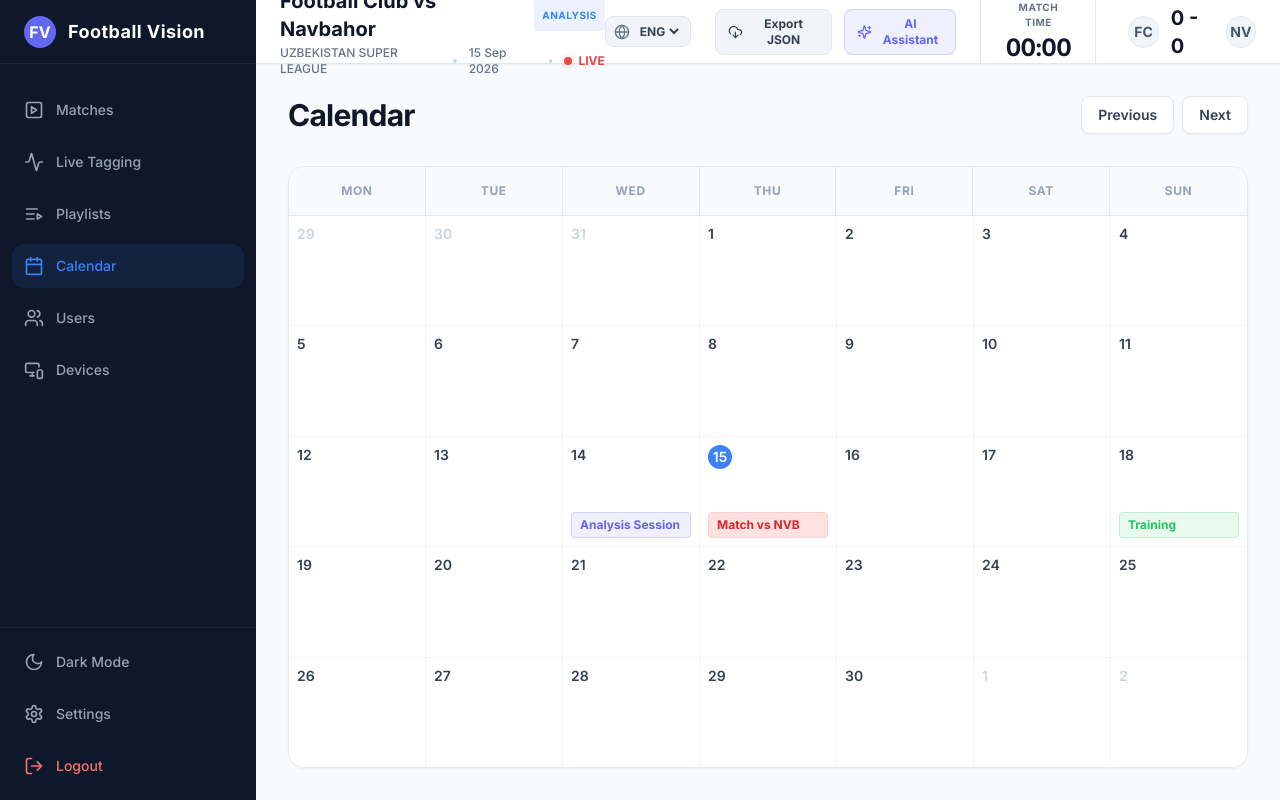
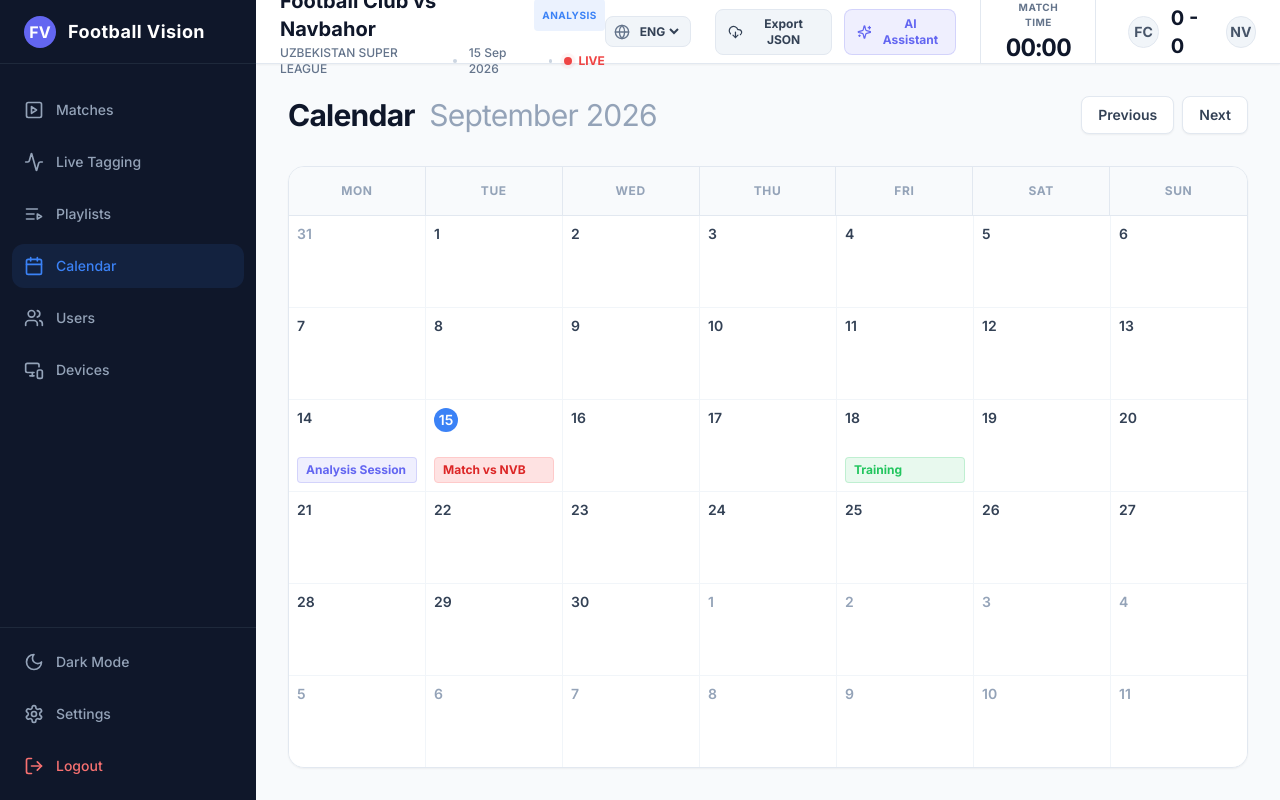
Before and after one commit to kama541/footbol-analis, a React (Vite) app: page /calendar in a window 1280 px wide. Built offline with nearby package versions, Linux system fonts and the light colour scheme.

Commit message:
feat: improve tagging panel, calendar, matches, and playlist details

```diff
--- a/src/App.tsx
+++ b/src/App.tsx
@@ -5,6 +5,7 @@ import TopHeader from './components/TopHeader';
 import LiveTagging from './pages/LiveTagging';
 import Matches from './pages/Matches';
 import Playlists from './pages/Playlists';
+import PlaylistDetail from './pages/PlaylistDetail';
 import Calendar from './pages/Calendar';
 import Users from './pages/Users';
 import Devices from './pages/Devices';
@@ -27,6 +28,7 @@ function App() {
                 <Route path="/live" element={<LiveTagging />} />
                 <Route path="/matches" element={<Matches />} />
                 <Route path="/playlists" element={<Playlists />} />
+                <Route path="/playlists/:id" element={<PlaylistDetail />} />
                 <Route path="/calendar" element={<Calendar />} />
                 <Route path="/users" element={<Users />} />
                 <Route path="/devices" element={<Devices />} />
--- a/src/components/RecentEvents.tsx
+++ b/src/components/RecentEvents.tsx
@@ -20,7 +20,7 @@ const getBadgeColor = (category: EventCategory) => {
 };
 
 const RecentEvents = () => {
-  const { events, deleteEvent, setCurrentTime } = useMatch();
+  const { events, deleteEvent, setCurrentTime, pauseMatch } = useMatch();
   const { t } = useTranslation();
 
   return (
@@ -38,7 +38,10 @@ const RecentEvents = () => {
             <div
               key={event.id}
               className="group bg-white dark:bg-slate-800 border border-slate-100 dark:border-slate-700 rounded-xl p-3 shadow-sm hover:border-football-blue/30 transition-colors cursor-pointer"
-              onClick={() => setCurrentTime(event.time)}
+              onClick={() => {
+                setCurrentTime(Math.max(0, event.time - 5));
+                pauseMatch();
+              }}
             >
               <div className="flex justify-between items-start mb-2">
                 <div className="flex items-center gap-2">
--- a/src/context/MatchContext.tsx
+++ b/src/context/MatchContext.tsx
@@ -48,6 +48,7 @@ interface MatchContextType {
   players: PlayerStat[];
   matchStats: MatchStatsType;
   togglePlay: () => void;
+  pauseMatch: () => void;
   setCurrentTime: (time: number) => void;
   addEvent: (event: Omit<MatchEvent, 'id'>) => void;
   deleteEvent: (id: string) => void;
@@ -115,6 +116,7 @@ export const MatchProvider = ({ children }: { children: ReactNode }) => {
   }, [isPlaying]);
 
   const togglePlay = () => setIsPlaying(!isPlaying);
+  const pauseMatch = () => setIsPlaying(false);
   const setCurrentTime = (time: number) => setCurrentTimeState(time);
 
   const addEvent = (eventData: Omit<MatchEvent, 'id'>) => {
@@ -193,7 +195,7 @@ export const MatchProvider = ({ children }: { children: ReactNode }) => {
   return (
     <MatchContext.Provider value={{
       currentTime, isPlaying, events, players, matchStats,
-      togglePlay, setCurrentTime, addEvent, deleteEvent, updateEvent, exportToJSON
+      togglePlay, pauseMatch, setCurrentTime, addEvent, deleteEvent, updateEvent, exportToJSON
     }}>
       {children}
     </MatchContext.Provider>
--- a/src/pages/Calendar.tsx
+++ b/src/pages/Calendar.tsx
@@ -1,15 +1,70 @@
-import React from 'react';
+import React, { useState } from 'react';
 
 const Calendar = () => {
+  const [currentDate, setCurrentDate] = useState(new Date());
+
+  const year = currentDate.getFullYear();
+  const month = currentDate.getMonth();
+
+  const monthNames = [
+    "January", "February", "March", "April", "May", "June",
+    "July", "August", "September", "October", "November", "December"
+  ];
+
+  const prevMonth = () => {
+    setCurrentDate(new Date(year, month - 1, 1));
+  };
+
+  const nextMonth = () => {
+    setCurrentDate(new Date(year, month + 1, 1));
+  };
+
+  const getDaysInMonth = (y: number, m: number) => new Date(y, m + 1, 0).getDate();
+
+  const getFirstDayOfMonth = (y: number, m: number) => {
+    let day = new Date(y, m, 1).getDay();
+    // Monday = 0, Sunday = 6
+    return day === 0 ? 6 : day - 1;
+  };
+
+  const daysInMonth = getDaysInMonth(year, month);
+  const firstDay = getFirstDayOfMonth(year, month);
+  const daysInPrevMonth = getDaysInMonth(year, month - 1);
+
+  // We use 42 slots to accommodate all possible month shapes (up to 6 weeks)
+  const totalSlots = 42;
+  const gridCells = Array.from({ length: totalSlots });
+
+  const isToday = (d: number) => {
+    const today = new Date();
+    return today.getDate() === d && today.getMonth() === month && today.getFullYear() === year;
+  };
+
+  // Keep some mock events on specific days of any viewed month just to look nice
+  const getMockEvent = (d: number) => {
+    if (d === 14) return { title: 'Analysis Session', type: 'analysis' };
+    if (d === 15) return { title: 'Match vs NVB', type: 'match' };
+    if (d === 18) return { title: 'Training', type: 'training' };
+    return null;
+  };
+
   return (
     <div className="p-8 h-full overflow-y-auto flex flex-col">
       <div className="flex items-center justify-between mb-8 shrink-0">
-        <h1 className="text-3xl font-bold text-football-navy tracking-tight">Calendar</h1>
+        <h1 className="text-3xl font-bold text-football-navy tracking-tight">
+          Calendar <span className="text-slate-400 font-normal ml-2">{monthNames[month]} {year}</span>
+        </h1>
         <div className="flex gap-2">
-          <button className="px-4 py-2 bg-white border border-slate-200 text-slate-700 rounded-lg font-semibold hover:bg-slate-50 transition-colors shadow-sm text-sm">
+          <button
+            onClick={prevMonth}
+            className="px-4 py-2 bg-white border border-slate-200 text-slate-700 rounded-lg font-semibold hover:bg-slate-50 transition-colors shadow-sm text-sm"
+          >
             Previous
           </button>
-          <button className="px-4 py-2 bg-white border border-slate-200 text-slate-700 rounded-lg font-semibold hover:bg-slate-50 transition-colors shadow-sm text-sm">
+          <button
+            onClick={nextMonth}
+            className="px-4 py-2 bg-white border border-slate-200 text-slate-700 rounded-lg font-semibold hover:bg-slate-50 transition-colors shadow-sm text-sm"
+          >
             Next
           </button>
         </div>
@@ -17,35 +72,57 @@ const Calendar = () => {
 
       <div className="flex-1 bg-white border border-slate-200 rounded-2xl shadow-sm overflow-hidden flex flex-col">
         {/* Calendar Header */}
-        <div className="grid grid-cols-7 border-b border-slate-200 bg-slate-50 text-xs font-bold text-slate-400 uppercase tracking-wider">
+        <div className="grid grid-cols-7 border-b border-slate-200 bg-slate-50 text-xs font-bold text-slate-400 uppercase tracking-wider shrink-0">
           {['Mon', 'Tue', 'Wed', 'Thu', 'Fri', 'Sat', 'Sun'].map(day => (
             <div key={day} className="p-4 text-center border-r border-slate-200 last:border-r-0">{day}</div>
           ))}
         </div>
 
-        {/* Calendar Grid - simplified placeholder */}
-        <div className="flex-1 grid grid-cols-7 grid-rows-5 bg-slate-100 gap-px">
-          {Array.from({ length: 35 }).map((_, i) => {
-            const dayNum = i - 2 > 0 && i - 2 <= 30 ? i - 2 : null;
+        {/* Calendar Grid */}
+        <div className="flex-1 grid grid-cols-7 grid-rows-6 bg-slate-100 gap-px">
+          {gridCells.map((_, i) => {
+            const isPrevMonth = i < firstDay;
+            const isNextMonth = i >= firstDay + daysInMonth;
+
+            let dayNum;
+            if (isPrevMonth) {
+              dayNum = daysInPrevMonth - firstDay + i + 1;
+            } else if (isNextMonth) {
+              dayNum = i - firstDay - daysInMonth + 1;
+            } else {
+              dayNum = i - firstDay + 1;
+            }
+
+            const currentDay = !isPrevMonth && !isNextMonth;
+            const today = currentDay && isToday(dayNum);
+            const evt = currentDay ? getMockEvent(dayNum) : null;
+
             return (
-              <div key={i} className={`bg-white p-2 flex flex-col hover:bg-slate-50 transition-colors ${!dayNum ? 'bg-slate-50/50 text-slate-300' : 'text-slate-700'}`}>
-                <span className={`text-sm font-semibold mb-2 ${dayNum === 15 ? 'w-6 h-6 rounded-full bg-football-blue text-white flex items-center justify-center' : ''}`}>
-                  {dayNum || (i < 3 ? 29 + i : i - 32)}
+              <div
+                key={i}
+                className={`bg-white p-2 flex flex-col hover:bg-slate-50 transition-colors cursor-pointer ${
+                  !currentDay ? 'bg-slate-50/50 text-slate-400' : 'text-slate-700'
+                }`}
+              >
+                <span className={`text-sm font-semibold mb-2 ${
+                  today ? 'w-6 h-6 rounded-full bg-football-blue text-white flex items-center justify-center' : ''
+                }`}>
+                  {dayNum}
                 </span>
 
-                {dayNum === 15 && (
-                  <div className="mt-auto bg-red-100 text-red-600 text-xs font-bold px-2 py-1 rounded border border-red-200 truncate">
-                    Match vs NVB
+                {evt && evt.type === 'match' && (
+                  <div className="mt-auto bg-red-100 text-red-600 text-xs font-bold px-2 py-1 rounded border border-red-200 truncate" title={evt.title}>
+                    {evt.title}
                   </div>
                 )}
-                {dayNum === 14 && (
-                  <div className="mt-auto bg-football-purple/10 text-football-purple text-xs font-bold px-2 py-1 rounded border border-football-purple/20 truncate">
-                    Analysis Session
+                {evt && evt.type === 'analysis' && (
+                  <div className="mt-auto bg-football-purple/10 text-football-purple text-xs font-bold px-2 py-1 rounded border border-football-purple/20 truncate" title={evt.title}>
+                    {evt.title}
                   </div>
                 )}
-                {dayNum === 18 && (
-                  <div className="mt-auto bg-football-green/10 text-football-green text-xs font-bold px-2 py-1 rounded border border-football-green/20 truncate">
-                    Training
+                {evt && evt.type === 'training' && (
+                  <div className="mt-auto bg-football-green/10 text-football-green text-xs font-bold px-2 py-1 rounded border border-football-green/20 truncate" title={evt.title}>
+                    {evt.title}
                   </div>
                 )}
               </div>
--- /dev/null
+++ b/src/pages/PlaylistDetail.tsx
@@ -0,0 +1,114 @@
+import React from 'react';
+import { useParams, useNavigate } from 'react-router-dom';
+import { ArrowLeft, Play, Clock } from 'lucide-react';
+import { useMatch, MatchEvent } from '../context/MatchContext';
+
+const formatTime = (seconds: number) => {
+  const m = Math.floor(seconds / 60);
+  const s = seconds % 60;
+  return `${m.toString().padStart(2, '0')}:${s.toString().padStart(2, '0')}`;
+};
+
+const getBadgeColor = (category: string) => {
+  switch (category) {
+    case 'attacking': return 'bg-football-purple/10 text-football-purple';
+    case 'defensive': return 'bg-football-red/10 text-football-red';
+    case 'positive': return 'bg-football-green/10 text-football-green';
+    case 'other': return 'bg-football-orange/10 text-football-orange';
+    default: return 'bg-slate-100 text-slate-700';
+  }
+};
+
+const PlaylistDetail = () => {
+  const { id } = useParams();
+  const navigate = useNavigate();
+  const { events, setCurrentTime, pauseMatch } = useMatch();
+
+  const title = id ? id.split('-').map(w => w.charAt(0).toUpperCase() + w.slice(1)).join(' ') : 'Playlist';
+
+  // Filter events based on playlist ID
+  const getPlaylistEvents = (): MatchEvent[] => {
+    switch (id) {
+      case 'goals':
+        return events.filter(e => e.type === 'GOAL');
+      case 'best-attacks':
+        return events.filter(e => ['SHOT', 'CHANCE', 'CROSS', 'KEY PASS', 'ASSIST'].includes(e.type) || e.category === 'attacking');
+      case 'defensive-actions':
+        return events.filter(e => e.category === 'defensive');
+      case 'set-pieces':
+        return events.filter(e => ['CORNER', 'FREE KICK'].includes(e.type));
+      case 'individual-player-analysis':
+        return events.filter(e => e.player); // Just show all events with a player for now
+      default:
+        return events;
+    }
+  };
+
+  const playlistEvents = getPlaylistEvents();
+
+  const handleEventClick = (time: number) => {
+    // Navigate back to live/matches screen to view video?
+    // Or we could just navigate back and set time.
+    navigate('/live');
+    setTimeout(() => {
+      setCurrentTime(Math.max(0, time - 5));
+      pauseMatch();
+    }, 100);
+  };
+
+  return (
+    <div className="p-8 h-full flex flex-col bg-slate-50 overflow-hidden">
+      <div className="flex items-center gap-4 mb-8 shrink-0">
+        <button
+          onClick={() => navigate(-1)}
+          className="p-2 bg-white border border-slate-200 hover:bg-slate-100 rounded-lg transition-colors text-slate-600 shadow-sm"
+        >
+          <ArrowLeft size={24} />
+        </button>
+        <h1 className="text-3xl font-bold text-football-navy tracking-tight">{title}</h1>
+        <div className="ml-auto bg-white px-4 py-2 rounded-lg border border-slate-200 shadow-sm text-sm font-bold text-slate-600">
+          {playlistEvents.length} ta vaziyat
+        </div>
+      </div>
+
+      <div className="flex-1 overflow-y-auto pr-2">
+        {playlistEvents.length === 0 ? (
+          <div className="h-full flex flex-col items-center justify-center text-slate-400 bg-white rounded-2xl border border-slate-200 shadow-sm p-8">
+            <Play size={48} className="mb-4 text-slate-300" />
+            <h2 className="text-xl font-bold mb-2 text-slate-600">Hali bu erda voqealar yo'q</h2>
+            <p className="text-sm">O'yin vaqtida "{title}" ga oid vaziyatlarni belgilasangiz shu erda paydo bo'ladi.</p>
+          </div>
+        ) : (
+          <div className="grid grid-cols-1 md:grid-cols-2 lg:grid-cols-3 gap-4">
+            {playlistEvents.map(event => (
+              <div
+                key={event.id}
+                onClick={() => handleEventClick(event.time)}
+                className="bg-white rounded-xl border border-slate-200 p-5 shadow-sm hover:shadow-md hover:border-football-blue/50 transition-all cursor-pointer group"
+              >
+                <div className="flex justify-between items-start mb-3">
+                  <div className={`px-2.5 py-1 rounded-md text-xs font-bold tracking-wider ${getBadgeColor(event.category)}`}>
+                    {event.type}
+                  </div>
+                  <div className="flex items-center gap-1.5 text-slate-400 font-mono text-sm font-bold bg-slate-50 px-2 py-1 rounded">
+                    <Clock size={14} />
+                    {formatTime(event.time)}
+                  </div>
+                </div>
+                <h3 className="font-bold text-football-navy text-lg mb-1">{event.player}</h3>
+                <p className="text-sm text-slate-500 line-clamp-2">{event.description}</p>
+
+                <div className="mt-4 flex items-center text-football-blue text-sm font-bold opacity-0 group-hover:opacity-100 transition-opacity">
+                  <Play size={16} className="mr-1.5" />
+                  Videoni ko'rish
+                </div>
+              </div>
+            ))}
+          </div>
+        )}
+      </div>
+    </div>
+  );
+};
+
+export default PlaylistDetail;
```
Also changed, not shown: src/components/TaggingPanel.tsx (+37 -17 lines), src/pages/Playlists.tsx (+8 -6 lines).
